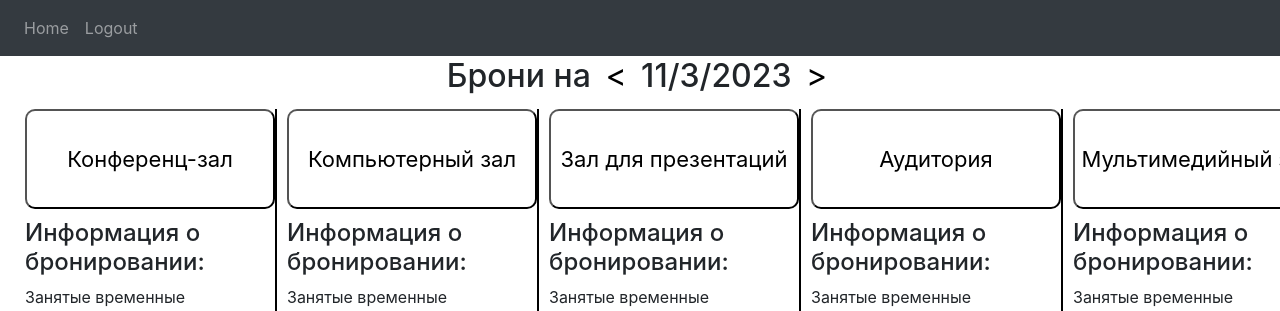
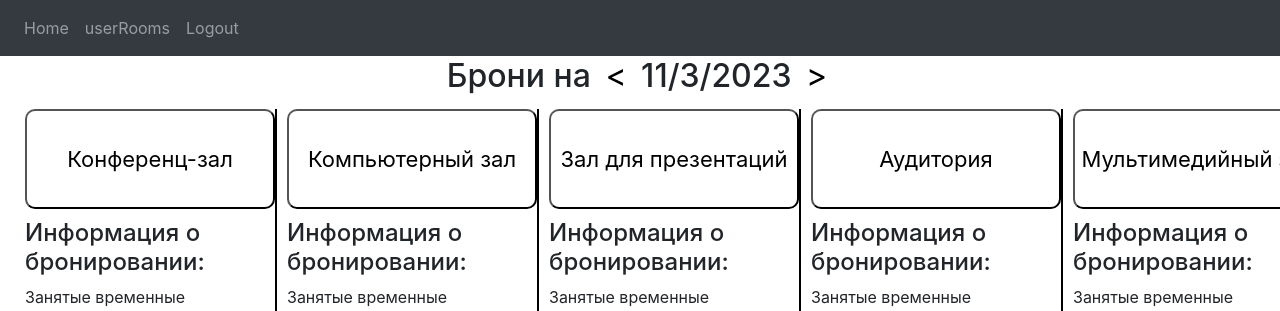
Before and after one commit to sinqx/python-room-booking, a Flask app: page / in a window 1280 px wide. Shown: the top 311 px of the page. Run offline with Flask 3, Linux system fonts and the light colour scheme; the visitor is signed in with stand-in values (Sample User, id 1); data that the repository does not hold is empty; some libraries are stand-ins or nearby versions.

Commit message:
add navbar user room button

```diff
--- a/website/templates/base.html
+++ b/website/templates/base.html
@@ -17,8 +17,9 @@
       </button>
       <div class="collapse navbar-collapse" id="navbar">
         <div class="navbar-nav">
+          <a class="nav-item nav-link" id="home" href="/">Home</a>
+          <a class="nav-item nav-link" id="userRooms" href="/userRooms">userRooms</a>
           {% if user.is_authenticated %}
-          <a class="nav-item nav-link" id="home" href="/">Home</a>
           <a class="nav-item nav-link" id="logout" href="/logout">Logout</a>
           {% else %}
           <a class="nav-item nav-link" id="login" href="/login">Login</a>
```
